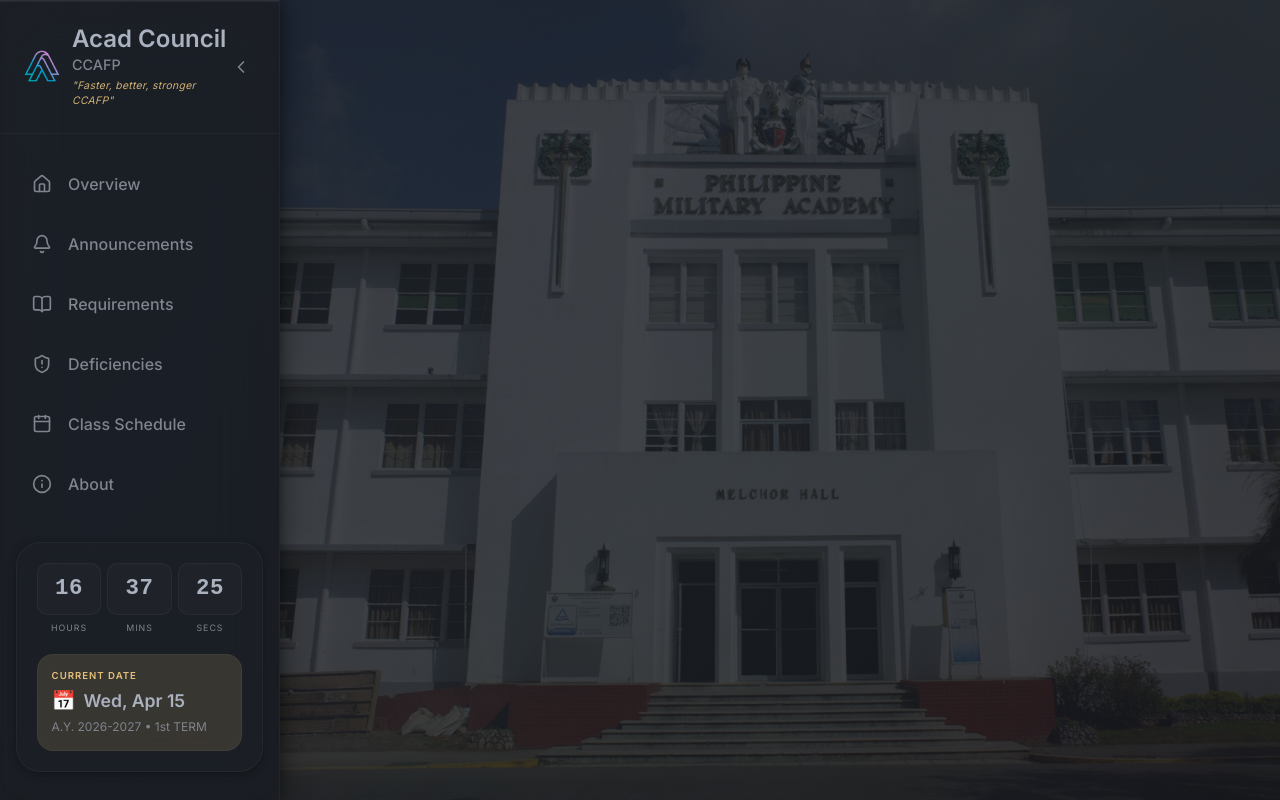
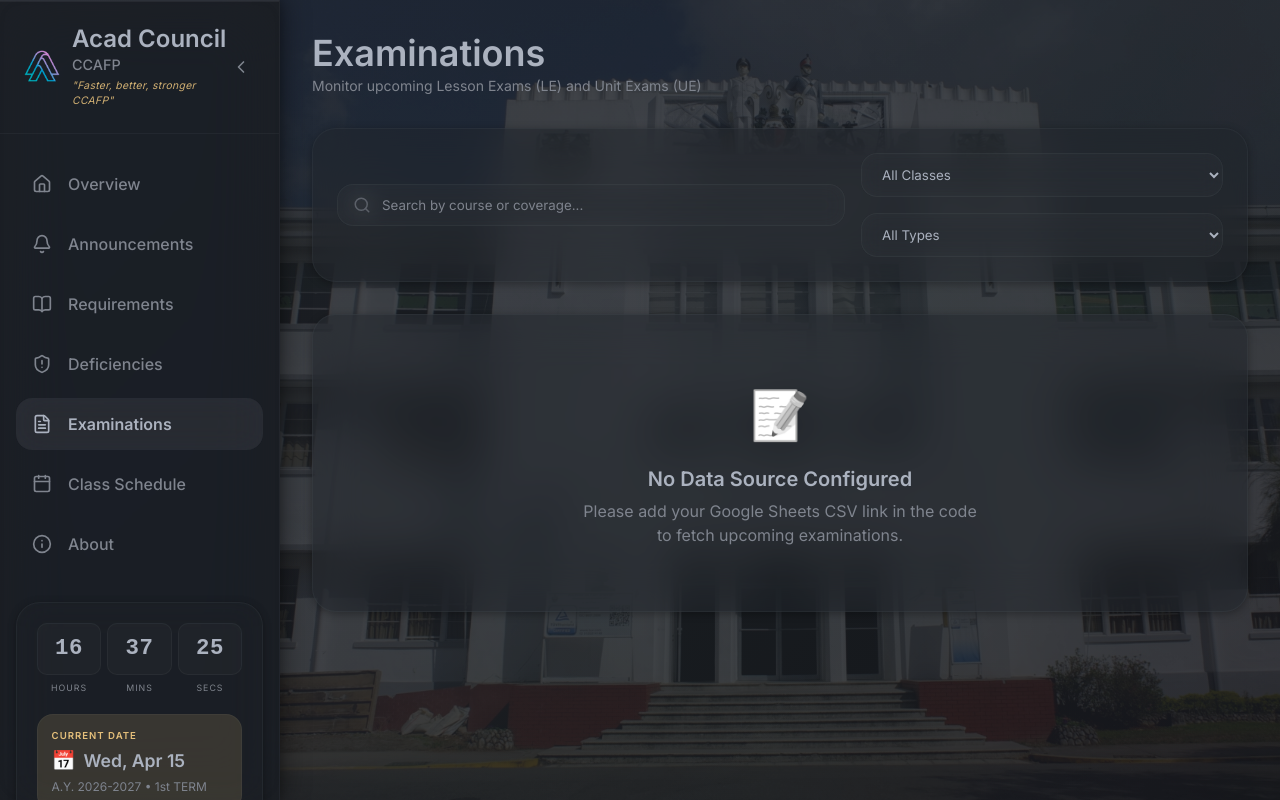
Before and after one commit to cdtpalers/ccafp-acad, a React (Vite) app: page /examinations in a window 1280 px wide. Built offline with nearby package versions, Linux system fonts and the light colour scheme.

Commit message:
Add Examinations page and update navigation

```diff
--- a/src/App.jsx
+++ b/src/App.jsx
@@ -1,6 +1,6 @@
 import { BrowserRouter, Routes, Route, Link, useLocation } from 'react-router-dom';
 import React, { lazy, Suspense, useState, useEffect } from 'react';
-import { Home, Bell, BookOpen, ShieldAlert, Calendar, Menu, X, Info, Moon, Sun, ChevronLeft, ChevronRight, Loader } from 'lucide-react';
+import { Home, Bell, BookOpen, ShieldAlert, Calendar, Menu, X, Info, Moon, Sun, ChevronLeft, ChevronRight, Loader, FileText } from 'lucide-react';
 import { SpeedInsights } from "@vercel/speed-insights/react";
 import acadLogo from './assets/acad_logo.webp';
 
@@ -10,6 +10,7 @@
 const Deficiencies = lazy(() => import('./pages/Deficiencies'));
 const About = lazy(() => import('./pages/About'));
 const ClassSchedule = lazy(() => import('./pages/ClassSchedule'));
+const Examinations = lazy(() => import('./pages/Examinations'));
 
 function DateTimeWidget({ isCollapsed }) {
   const [time, setTime] = useState(new Date());
@@ -106,6 +107,7 @@
     { path: '/announcements', label: 'Announcements', icon: <Bell size={20} /> },
     { path: '/requirements', label: 'Requirements', icon: <BookOpen size={20} /> },
     { path: '/deficiencies', label: 'Deficiencies', icon: <ShieldAlert size={20} /> },
+    { path: '/examinations', label: 'Examinations', icon: <FileText size={20} /> },
     { path: '/schedule', label: 'Class Schedule', icon: <Calendar size={20} /> },
     { path: '/about', label: 'About', icon: <Info size={20} /> }
   ];
@@ -207,6 +209,7 @@
             <Route path="/announcements" element={<Announcements />} />
             <Route path="/requirements" element={<Requirements />} />
             <Route path="/deficiencies" element={<Deficiencies />} />
+            <Route path="/examinations" element={<Examinations />} />
             <Route path="/schedule" element={<ClassSchedule />} />
             <Route path="/about" element={<About />} />
           </Routes>
--- /dev/null
+++ b/src/pages/Examinations.jsx
@@ -0,0 +1,194 @@
+import { Search, Calendar as CalendarIcon, FileText, BookOpen } from 'lucide-react';
+import { useState, useEffect } from 'react';
+
+// Lightweight CSV parser
+function parseCSV(csv) {
+  const lines = [];
+  let currentLine = [];
+  let currentVal = '';
+  let insideQuotes = false;
+
+  for (let i = 0; i < csv.length; i++) {
+    const char = csv[i];
+    const nextChar = csv[i + 1];
+
+    if (char === '"' && insideQuotes && nextChar === '"') {
+      currentVal += '"';
+      i++;
+    } else if (char === '"') {
+      insideQuotes = !insideQuotes;
+    } else if (char === ',' && !insideQuotes) {
+      currentLine.push(currentVal);
+      currentVal = '';
+    } else if ((char === '\n' || char === '\r') && !insideQuotes) {
+      if (char === '\r' && nextChar === '\n') ++i;
+      currentLine.push(currentVal);
+      lines.push(currentLine);
+      currentLine = [];
+      currentVal = '';
+    } else {
+      currentVal += char;
+    }
+  }
+  if (currentVal || currentLine.length > 0) {
+    currentLine.push(currentVal);
+    lines.push(currentLine);
+  }
+
+  const headers = lines[0].map(h => h.trim());
+  return lines.slice(1).filter(line => line.join('').trim() !== '').map(line => {
+    return headers.reduce((obj, header, i) => {
+      obj[header] = line[i] ? line[i].trim() : '';
+      return obj;
+    }, {});
+  });
+}
+
+export default function Examinations() {
+  const [exams, setExams] = useState([]);
+  const [loading, setLoading] = useState(true);
+  const [searchTerm, setSearchTerm] = useState('');
+  const [classFilter, setClassFilter] = useState('All Classes');
+  const [typeFilter, setTypeFilter] = useState('All Types');
+
+  // 🔴 PASTE YOUR EXAMINATIONS CSV LINK HERE:
+  // Expected Columns: Course, Type (LE/UE), Date, Time, Class, Coverage, Room
+  const SHEET_CSV_URL = '';
+
+  useEffect(() => {
+    async function fetchData() {
+      try {
+        if (!SHEET_CSV_URL) {
+          setExams([]);
+          setLoading(false);
+          return;
+        }
+
+        const response = await fetch(SHEET_CSV_URL);
+        const csvText = await response.text();
+        const data = parseCSV(csvText);
+        setExams(data);
+        setLoading(false);
+      } catch (error) {
+        console.error("Error fetching sheet data:", error);
+        setLoading(false);
+      }
+    }
+    fetchData();
+  }, []);
+
+  const filteredExams = exams.filter(exam => {
+    const matchesSearch = !searchTerm ||
+      exam.Course?.toLowerCase().includes(searchTerm.toLowerCase()) ||
+      exam.Coverage?.toLowerCase().includes(searchTerm.toLowerCase());
+    const matchesClass = classFilter === 'All Classes' || exam.Class === classFilter;
+    const matchesType = typeFilter === 'All Types' || exam.Type === typeFilter;
+
+    return matchesSearch && matchesClass && matchesType;
+  });
+
+  return (
+    <div>
+      <div className="flex-between" style={{ marginBottom: '2rem' }}>
+        <div>
+          <h1>Examinations</h1>
+          <p className="text-muted">Monitor upcoming Lesson Exams (LE) and Unit Exams (UE)</p>
+        </div>
+      </div>
+
+      <div className="glass-panel" style={{ padding: '1.5rem', marginBottom: '2rem' }}>
+        <div className="flex-between" style={{ gap: '1rem', flexWrap: 'wrap' }}>
+          <div style={{ position: 'relative', flex: '1 1 300px' }}>
+            <Search size={18} style={{ position: 'absolute', left: '1rem', top: '50%', transform: 'translateY(-50%)', color: 'var(--text-secondary)' }} />
+            <input
+              type="text"
+              placeholder="Search by course or coverage..."
+              className="input-field"
+              style={{ paddingLeft: '2.75rem' }}
+              value={searchTerm}
+              onChange={(e) => setSearchTerm(e.target.value)}
+            />
+          </div>
+          <div style={{ display: 'flex', gap: '1rem', flexWrap: 'wrap' }}>
+            <select className="input-field" value={classFilter} onChange={(e) => setClassFilter(e.target.value)}>
+              <option value="All Classes">All Classes</option>
+              <option value="1CL">1CL</option>
+              <option value="2CL">2CL</option>
+              <option value="3CL">3CL</option>
+              <option value="4CL">4CL</option>
+            </select>
+            <select className="input-field" value={typeFilter} onChange={(e) => setTypeFilter(e.target.value)}>
+              <option value="All Types">All Types</option>
+              <option value="LE">Lesson Exam (LE)</option>
+              <option value="UE">Unit Exam (UE)</option>
+              <option value="CE">Comprehensive Exam (CE)</option>
+            </select>
+          </div>
+        </div>
+      </div>
+
+      {loading ? (
+        <div style={{ padding: '2rem', textAlign: 'center', color: 'var(--text-secondary)' }}>Loading exam data...</div>
+      ) : !SHEET_CSV_URL ? (
+         <div className="glass-panel" style={{ padding: '4rem', textAlign: 'center', color: 'var(--text-secondary)' }}>
+          <div style={{ fontSize: '3rem', marginBottom: '1rem', filter: 'grayscale(1)' }}>📝</div>
+          <h3 style={{ color: 'var(--text-primary)', marginBottom: '0.5rem' }}>No Data Source Configured</h3>
+          <p style={{ maxWidth: '400px', margin: '0 auto' }}>
+            Please add your Google Sheets CSV link in the code to fetch upcoming examinations.
+          </p>
+        </div>
+      ) : filteredExams.length === 0 ? (
+        <div style={{ padding: '2rem', textAlign: 'center', color: 'var(--text-secondary)' }}>No exams match your filters.</div>
+      ) : (
+        <div style={{ display: 'grid', gridTemplateColumns: 'repeat(auto-fill, minmax(320px, 1fr))', gap: '1.5rem' }}>
+          {filteredExams.map((exam, i) => (
+            <div key={i} className="glass-card" style={{ display: 'flex', flexDirection: 'column' }}>
+              <div className="flex-between" style={{ marginBottom: '1rem' }}>
+                <span className={`badge ${exam.Type === 'UE' ? 'badge-urgent' : 'badge-info'}`} style={{ fontSize: '0.75rem' }}>
+                  {exam.Type || 'Exam'}
+                </span>
+                {exam.Class && (
+                  <span className="badge" style={{ background: 'var(--surface-overlay)', border: '1px solid var(--surface-border)', color: 'var(--text-primary)' }}>
+                    {exam.Class}
+                  </span>
+                )}
+              </div>
+
+              <h3 style={{ fontSize: '1.25rem', marginBottom: '0.25rem', display: 'flex', alignItems: 'center', gap: '0.5rem' }}>
+                <BookOpen size={18} className="text-accent-gold" />
+                {exam.Course || 'Unknown Course'}
+              </h3>
+
+              <div style={{ display: 'flex', flexDirection: 'column', gap: '0.75rem', marginTop: '1rem', flex: 1 }}>
+                <div style={{ display: 'flex', alignItems: 'flex-start', gap: '0.75rem' }}>
+                  <CalendarIcon size={16} style={{ color: 'var(--text-secondary)', marginTop: '0.15rem' }} />
+                  <div style={{ display: 'flex', flexDirection: 'column' }}>
+                    <span style={{ fontWeight: 500 }}>{exam.Date || 'TBA'}</span>
+                    {exam.Time && <span className="text-muted" style={{ fontSize: '0.85rem' }}>{exam.Time}</span>}
+                  </div>
+                </div>
+
+                {exam.Room && (
+                  <div style={{ display: 'flex', alignItems: 'flex-start', gap: '0.75rem' }}>
+                    <div style={{ width: '16px', textAlign: 'center', color: 'var(--text-secondary)' }}>📍</div>
+                    <span style={{ fontSize: '0.9rem' }}>{exam.Room}</span>
+                  </div>
+                )}
+
+                {exam.Coverage && (
+                  <div style={{ display: 'flex', alignItems: 'flex-start', gap: '0.75rem', marginTop: '0.5rem', background: 'var(--surface-overlay)', padding: '0.75rem', borderRadius: 'var(--radius-sm)' }}>
+                    <FileText size={16} style={{ color: 'var(--text-secondary)', marginTop: '0.15rem' }} />
+                    <div style={{ fontSize: '0.85rem', lineHeight: 1.5, color: 'var(--text-primary)' }}>
+                      <strong>Coverage:</strong><br/>
+                      {exam.Coverage}
+                    </div>
+                  </div>
+                )}
+              </div>
+            </div>
+          ))}
+        </div>
+      )}
+    </div>
+  );
+}
```
